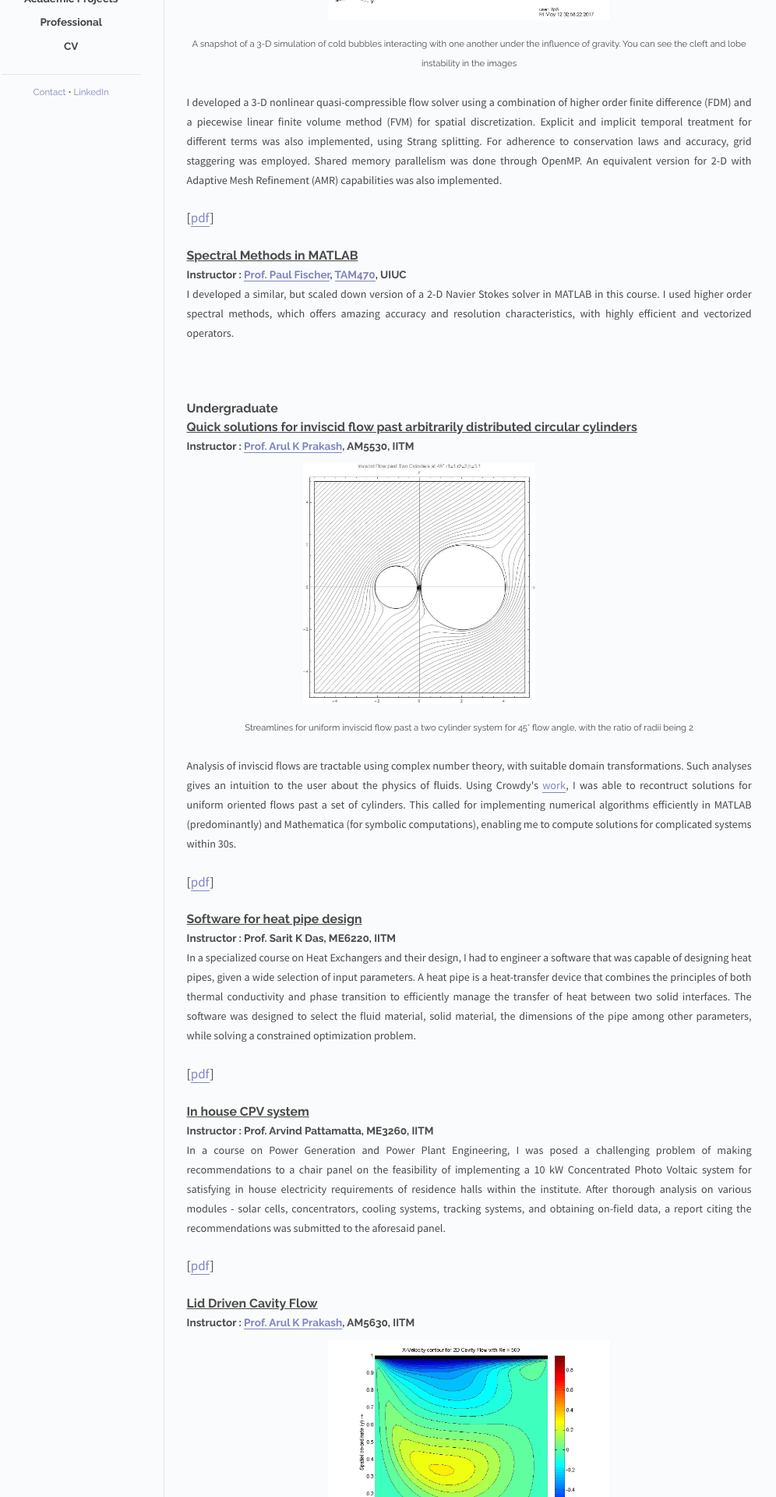
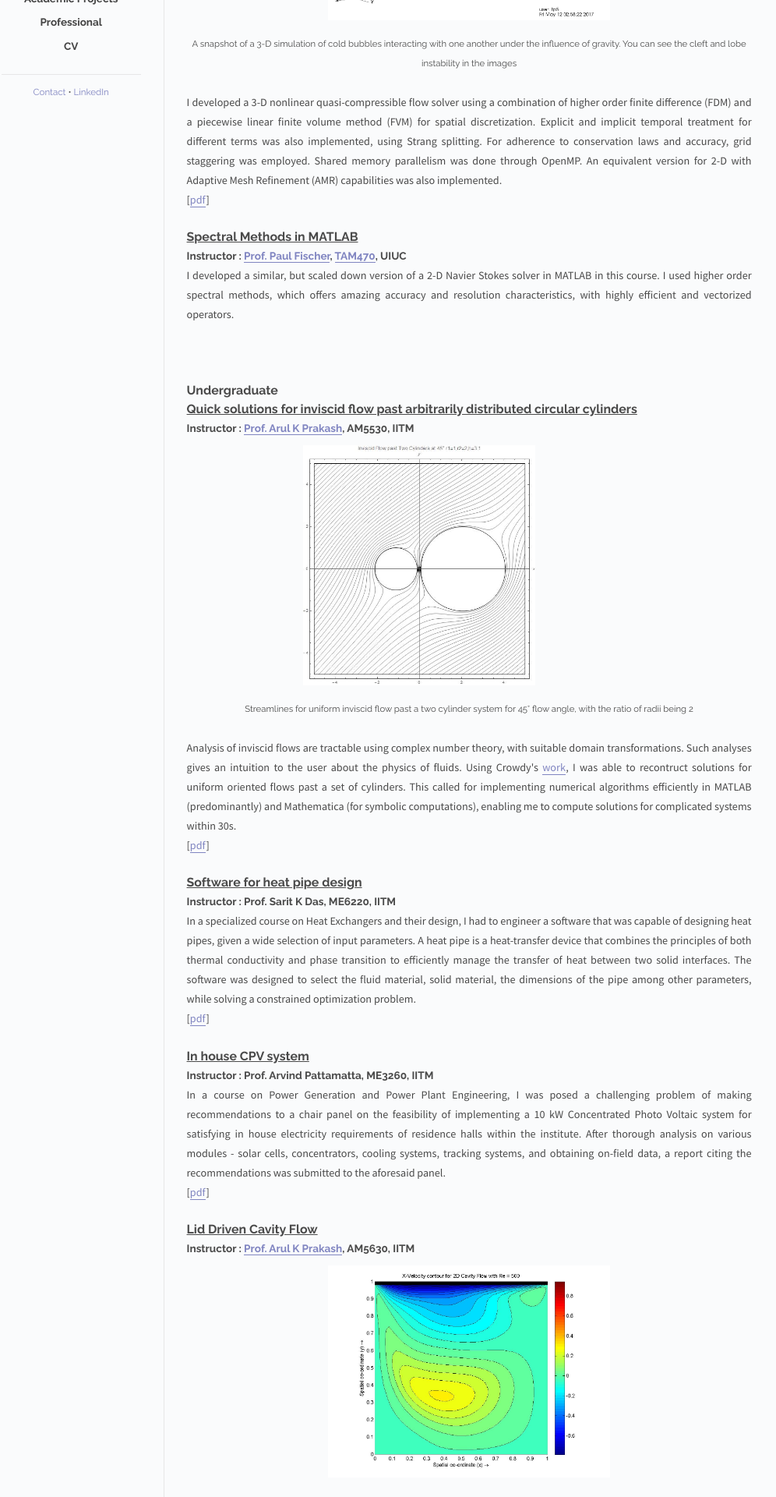
Before and after one commit to parthas1/parthas1.github.io, a Jekyll site: the page built from courseProj/index.md, in a window 1280 px wide. Shown: the part 423-2343 px from the top of the page at 78% size, without its empty margins (148-1144 px from the left). Built offline with Jekyll 4.4.1, drawn with Linux system fonts in a browser that asks for light colours.

Commit message:
fixed errors in PDF formatting

```diff
--- a/courseProj/index.md
+++ b/courseProj/index.md
@@ -10,8 +10,9 @@ order: 5
 <h4> Instructor : <a href="https://www.atmos.illinois.edu/~bjewett/">Prof. Brian Ford Jewett</a>, <a href="https://www.atmos.illinois.edu/~bjewett/atms502.html">ATMS502</a>, UIUC </h4>
 <h1 class="title"><img id="centerimg" src="/images/cleft.png"></h1><center><small>A snapshot of a 3-D simulation of cold bubbles interacting with one another under the influence of gravity. You can see the cleft and lobe instability in the images</small></center>
 <p></p>
-<p><small>	I developed a 3-D nonlinear quasi-compressible flow solver using a combination of higher order finite difference (FDM) and a piecewise linear finite volume method (FVM) for spatial discretization. Explicit and implicit temporal treatment for different terms was also implemented, using Strang splitting. For adherence to conservation laws and accuracy, grid staggering was employed. Shared memory parallelism was done through OpenMP. An equivalent version for 2-D with Adaptive Mesh Refinement (AMR) capabilities was also implemented.</small></p>
-[[pdf](/docs/nfd.pdf)]
+<p><small>	I developed a 3-D nonlinear quasi-compressible flow solver using a combination of higher order finite difference (FDM) and a piecewise linear finite volume method (FVM) for spatial discretization. Explicit and implicit temporal treatment for different terms was also implemented, using Strang splitting. For adherence to conservation laws and accuracy, grid staggering was employed. Shared memory parallelism was done through OpenMP. An equivalent version for 2-D with Adaptive Mesh Refinement (AMR) capabilities was also implemented.<br>
+[<a href="/docs/nfd.pdf">pdf</a>]
+</small></p>
 <p></p>
 <h3><u> Spectral Methods in MATLAB </u></h3>
 <h4> Instructor : <a href="http://fischerp.cs.illinois.edu/">Prof. Paul Fischer</a>, <a href="http://fischerp.cs.illinois.edu/tam470/">TAM470</a>, UIUC </h4>
@@ -21,22 +22,26 @@ order: 5
 <h3><u> Quick solutions for inviscid flow past arbitrarily distributed circular cylinders </u></h3>
 <h4> Instructor : <a href="https://apm.iitm.ac.in/fmlab/arul/"> Prof. Arul K Prakash</a>, AM5530, IITM </h4>
 <h1 class="title"><img id="centerimg" src="/images/am5530Streamlines.jpg"></h1><center><small>Streamlines for uniform inviscid flow past a two cylinder system for 45° flow angle, with the ratio of radii being 2</small></center><p></p>
-<p><small>	Analysis of inviscid flows are tractable using complex number theory, with suitable domain transformations. Such analyses gives an intuition to the user about the physics of fluids. Using Crowdy's <a href="http://wwwf.imperial.ac.uk/~dgcrowdy/_producer/PubFiles/Paper-15.pdf"> work</a>, I was able to recontruct solutions for uniform oriented flows past a set of cylinders. This called for implementing numerical algorithms efficiently in MATLAB (predominantly) and Mathematica (for symbolic computations), enabling me to compute solutions for complicated systems within 30s.</small></p>
-[[pdf](/docs/PF_Cylinders_TejaswinP.pdf)]
+<p><small>	Analysis of inviscid flows are tractable using complex number theory, with suitable domain transformations. Such analyses gives an intuition to the user about the physics of fluids. Using Crowdy's <a href="http://wwwf.imperial.ac.uk/~dgcrowdy/_producer/PubFiles/Paper-15.pdf"> work</a>, I was able to recontruct solutions for uniform oriented flows past a set of cylinders. This called for implementing numerical algorithms efficiently in MATLAB (predominantly) and Mathematica (for symbolic computations), enabling me to compute solutions for complicated systems within 30s.<br>
+[<a href="/docs/PF_Cylinders_TejaswinP.pdf">pdf</a>]
+</small></p>
 <p></p>
 <h3><u> Software for heat pipe design  </u></h3>
 <h4> Instructor : Prof. Sarit K Das, ME6220, IITM </h4>
-<p><small>	In a specialized course on Heat Exchangers and their design, I had to engineer a software that was capable of designing heat pipes, given a wide selection of input parameters. A heat pipe is a heat-transfer device that combines the principles of both thermal conductivity and phase transition to efficiently manage the transfer of heat between two solid interfaces. The software was designed to select the fluid material, solid material, the dimensions of the pipe among other parameters, while solving a constrained optimization problem.</small></p>
-[[pdf](/docs/HeatPipe_TejaswinP.pdf)]
+<p><small>	In a specialized course on Heat Exchangers and their design, I had to engineer a software that was capable of designing heat pipes, given a wide selection of input parameters. A heat pipe is a heat-transfer device that combines the principles of both thermal conductivity and phase transition to efficiently manage the transfer of heat between two solid interfaces. The software was designed to select the fluid material, solid material, the dimensions of the pipe among other parameters, while solving a constrained optimization problem.<br>
+[<a href="/docs/HeatPipe_TejaswinP.pdf">pdf</a>]
+</small></p>
 <p></p>
 <h3><u> In house CPV system  </u></h3>
 <h4> Instructor : Prof. Arvind Pattamatta, ME3260, IITM </h4>
-<p><small>	In a course on Power Generation and Power Plant Engineering, I was posed a challenging problem of making recommendations to a chair panel on the feasibility of implementing a 10 kW Concentrated Photo Voltaic system for satisfying in house electricity requirements of residence halls within the institute. After thorough analysis on various modules - solar cells, concentrators, cooling systems, tracking systems, and obtaining on-field data, a report citing the recommendations was submitted to the aforesaid panel.</small></p>
-[[pdf](/docs/CPV_TejaswinP.pdf)]
+<p><small>	In a course on Power Generation and Power Plant Engineering, I was posed a challenging problem of making recommendations to a chair panel on the feasibility of implementing a 10 kW Concentrated Photo Voltaic system for satisfying in house electricity requirements of residence halls within the institute. After thorough analysis on various modules - solar cells, concentrators, cooling systems, tracking systems, and obtaining on-field data, a report citing the recommendations was submitted to the aforesaid panel.<br>
+[<a href="/docs/CPV_TejaswinP.pdf">pdf</a>]
+</small></p>
 <p></p>
 <h3><u> Lid Driven Cavity Flow </u></h3>
 <h4> Instructor : <a href="https://apm.iitm.ac.in/fmlab/arul/"> Prof. Arul K Prakash</a>, AM5630, IITM </h4>
 <h1 class="title"><img id="centerimg" src="/images/am5630velocity.jpg"></h1><center><small>X velocity contours</small></center><p></p>
-<p><small>	In my undergraduate course on CFD, I had to develop a custom code for the classic lid driven cavity problem, using different discretization schemes and solution algorithms - to test for convergence, complexity and time to solution. This included different temporal and spatial discretization schemes, and using FFT/GMRES for solving the Streamfunction-Vorticity poisson equation.</small></p>
-[[pdf](/docs/LDC_GMRES_TejaswinP.pdf)]
+<p><small>	In my undergraduate course on CFD, I had to develop a custom code for the classic lid driven cavity problem, using different discretization schemes and solution algorithms - to test for convergence, complexity and time to solution. This included different temporal and spatial discretization schemes, and using FFT/GMRES for solving the Streamfunction-Vorticity poisson equation.<br>
+[<a href="/docs/LDC_GMRES_TejaswinP.pdf">pdf</a>]
+</small></p>
 <p></p>
```
Also changed, not shown: index.md (+1 -1 lines).
